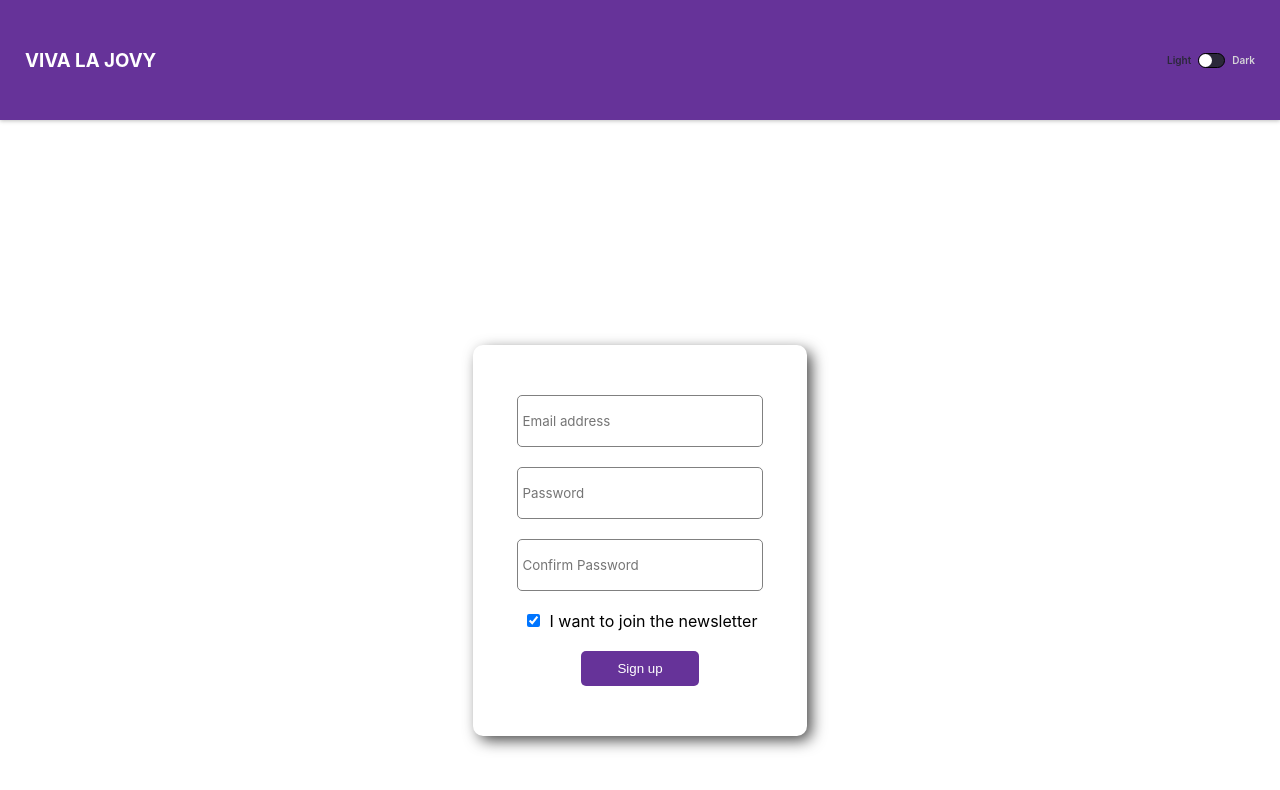
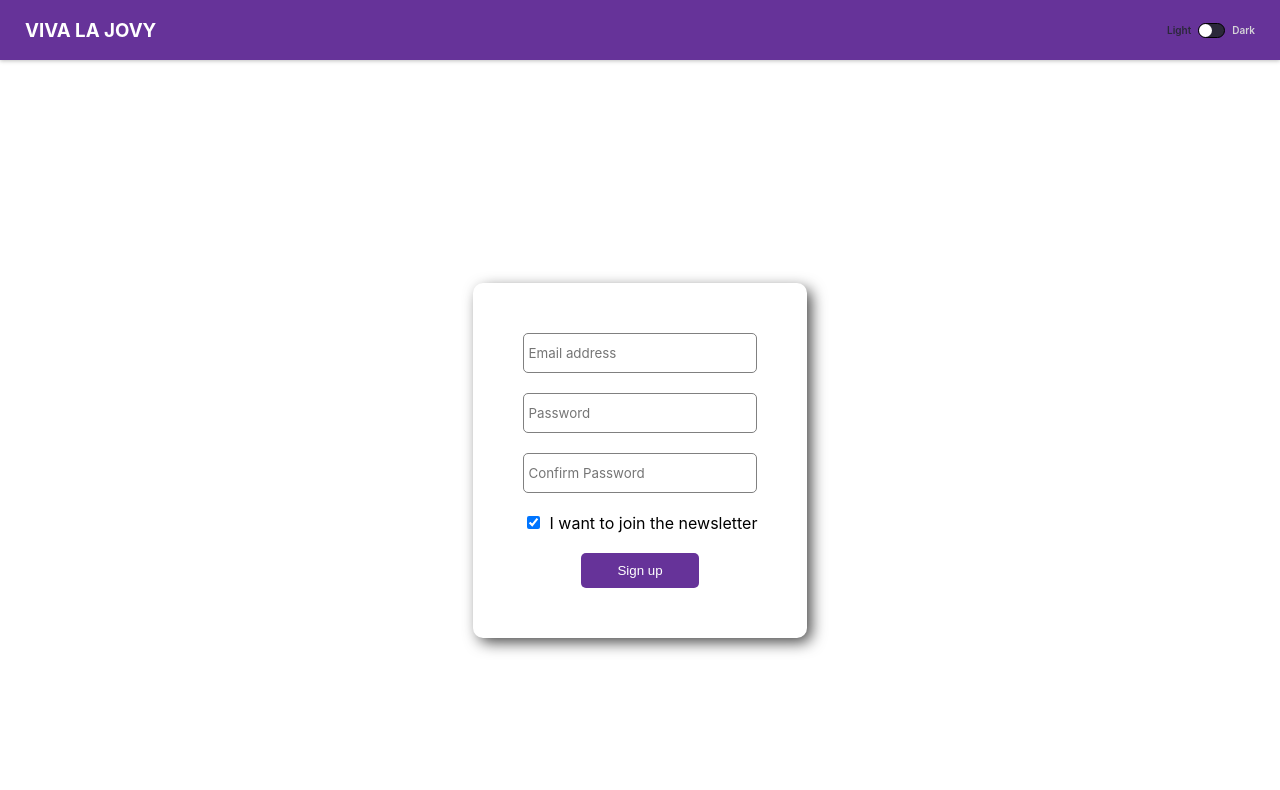
Before and after one commit to jovyflagg/react-forms-newsletter, a React (Create React App) app: page / in a window 1280 px wide. Shown: the top 790 px of the page. Built offline with nearby package versions, Linux system fonts and the light colour scheme.

Commit message:
some styling

```diff
--- a/src/style.css
+++ b/src/style.css
@@ -1,3 +1,6 @@
+* {
+    box-sizing: border-box;
+}
 
 @media only screen and (min-device-width: 480px) and (max-device-width: 767px) and (orientation: landscape) {
 body {
@@ -7,7 +10,6 @@ body {
     margin: 0px;
     padding: 0px ;
     border: none;
-    position: relative;
     overflow-x: hidden;
 }}
 
@@ -19,6 +21,9 @@ body {
     flex-direction: column;
     justify-content: center;
     align-items: center;
+    margin:0px;
+    padding: 0px;
+    border: none;
 }
 
 .form {
```
